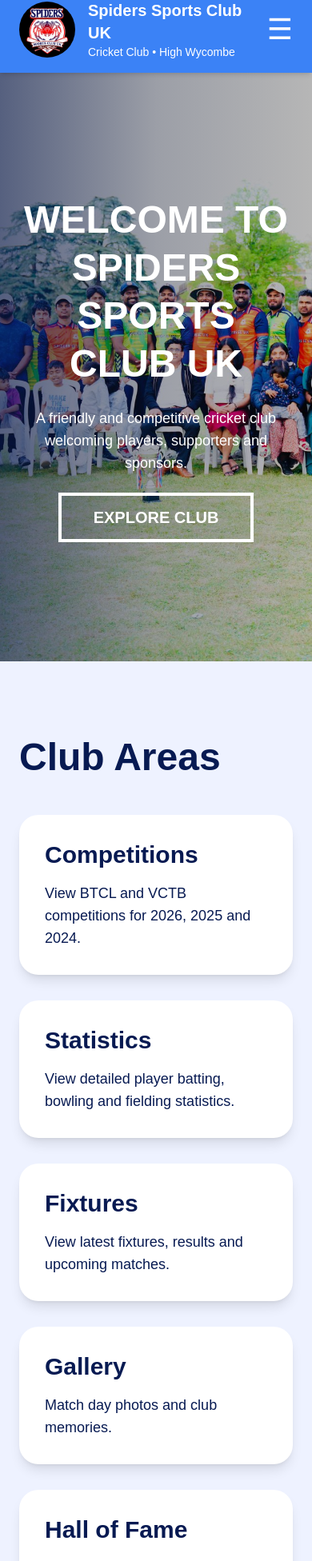
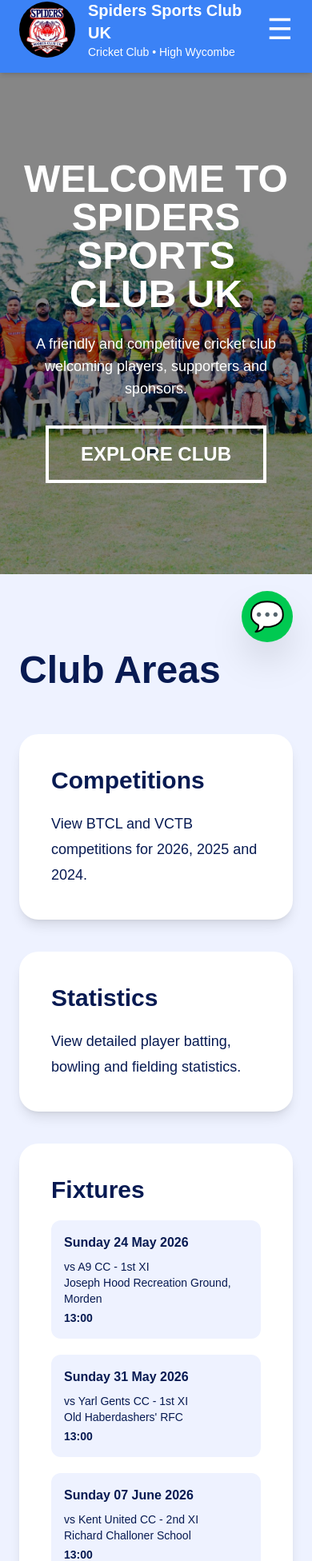
Before and after one commit to thanusan97-blip/spiders-cricket-club, a Next.js app: page / in a window 390 px wide. Shown: the part 17-1969 px from the top of the page at 80% size. Built offline with nearby package versions, Linux system fonts and the light colour scheme.

Commit message:
Updated homepage with fixtures and team section

```diff
--- a/app/page.tsx
+++ b/app/page.tsx
@@ -4,7 +4,31 @@ import { useEffect, useState } from "react";
 import Link from "next/link";
 import Image from "next/image";
 
-const sliderImages = ["/gallery/photo1.jpeg", "/gallery/photo2.jpeg"];
+const sliderImages = [
+  "/gallery/photo1.jpeg",
+  "/gallery/photo2.jpeg",
+];
+
+const fixtures = [
+  {
+    date: "Sunday 24 May 2026",
+    opponent: "A9 CC - 1st XI",
+    venue: "Joseph Hood Recreation Ground, Morden",
+    time: "13:00",
+  },
+  {
+    date: "Sunday 31 May 2026",
+    opponent: "Yarl Gents CC - 1st XI",
+    venue: "Old Haberdashers' RFC",
+    time: "13:00",
+  },
+  {
+    date: "Sunday 07 June 2026",
+    opponent: "Kent United CC - 2nd XI",
+    venue: "Richard Challoner School",
+    time: "13:00",
+  },
+];
 
 export default function HomePage() {
   const [menuOpen, setMenuOpen] = useState(false);
@@ -23,7 +47,6 @@ export default function HomePage() {
       {/* TOP BAR */}
       <header className="fixed top-0 z-50 w-full bg-[#3b82f6] shadow-md">
         <div className="mx-auto flex max-w-7xl items-center justify-between px-6 py-4">
-          {/* LOGO */}
           <div className="flex items-center gap-4">
             <Image
               src="/logo.png"
@@ -37,6 +60,7 @@ export default function HomePage() {
               <h1 className="text-xl font-bold text-white md:text-3xl">
                 Spiders Sports Club UK
               </h1>
+
               <p className="text-sm text-white">
                 Cricket Club • High Wycombe
               </p>
@@ -49,12 +73,13 @@ export default function HomePage() {
             <Link href="/competitions">Competitions</Link>
             <Link href="/statistics">Statistics</Link>
             <Link href="/fixtures">Fixtures</Link>
+            <Link href="/team">Team</Link>
             <Link href="/gallery">Gallery</Link>
             <a href="#sponsors">Sponsors</a>
             <a href="#contact">Contact</a>
           </nav>
 
-          {/* MOBILE BUTTON */}
+          {/* MOBILE MENU BUTTON */}
           <button
             className="text-4xl text-white md:hidden"
             onClick={() => setMenuOpen(!menuOpen)}
@@ -70,16 +95,29 @@ export default function HomePage() {
               Home
             </a>
 
-            <Link href="/competitions" onClick={() => setMenuOpen(false)}>
+            <Link
+              href="/competitions"
+              onClick={() => setMenuOpen(false)}
+            >
               Competitions
             </Link>
 
-            <Link href="/statistics" onClick={() => setMenuOpen(false)}>
+            <Link
+              href="/statistics"
+              onClick={() => setMenuOpen(false)}
+            >
               Statistics
             </Link>
 
-            <Link href="/fixtures" onClick={() => setMenuOpen(false)}>
+            <Link
+              href="/fixtures"
+              onClick={() => setMenuOpen(false)}
+            >
               Fixtures
+            </Link>
+
+            <Link href="/team" onClick={() => setMenuOpen(false)}>
+              Team
             </Link>
 
             <Link href="/gallery" onClick={() => setMenuOpen(false)}>
@@ -97,35 +135,33 @@ export default function HomePage() {
         )}
       </header>
 
-      {/* AUTO IMAGE SLIDER HERO */}
-      <section className="relative flex h-screen items-center justify-center overflow-hidden pt-24">
-        {sliderImages.map((image, index) => (
-          <div
-            key={image}
-            className={`absolute inset-0 bg-cover bg-center transition-opacity duration-1000 ${
-              index === currentImage ? "opacity-100" : "opacity-0"
-            }`}
-            style={{ backgroundImage: `url('${image}')` }}
-          />
-        ))}
+      {/* HERO SLIDER */}
+      <section className="relative mt-[102px] h-[75vh] overflow-hidden">
+        <Image
+          src={sliderImages[currentImage]}
+          alt="Club Image"
+          fill
+          priority
+          className="object-cover transition-all duration-1000"
+        />
 
-        <div className="absolute inset-0 bg-black/25" />
-        <div className="absolute inset-0 bg-gradient-to-r from-[#071a52]/55 via-[#071a52]/15 to-transparent" />
+        <div className="absolute inset-0 bg-black/45" />
 
-        <div className="relative z-10 max-w-5xl px-6 text-center text-white">
-          <h1 className="mb-6 text-5xl font-extrabold leading-tight md:text-7xl">
-            WELCOME TO <br />
+        <div className="absolute inset-0 flex flex-col items-center justify-center px-6 text-center text-white">
+          <h2 className="max-w-5xl text-5xl font-extrabold md:text-7xl">
+            WELCOME TO
+            <br />
             SPIDERS SPORTS CLUB UK
-          </h1>
+          </h2>
 
-          <p className="mx-auto mb-10 max-w-3xl text-lg md:text-2xl">
+          <p className="mt-6 max-w-3xl text-lg md:text-2xl">
             A friendly and competitive cricket club welcoming players,
             supporters and sponsors.
           </p>
 
           <a
             href="#club"
-            className="border-4 border-white px-10 py-4 text-xl font-bold transition hover:bg-white hover:text-[#071a52]"
+            className="mt-8 border-4 border-white px-10 py-4 text-2xl font-bold transition hover:bg-white hover:text-[#071a52]"
           >
             EXPLORE CLUB
           </a>
@@ -135,56 +171,85 @@ export default function HomePage() {
       {/* CLUB AREAS */}
       <section id="club" className="px-6 py-24">
         <div className="mx-auto max-w-7xl">
-          <h2 className="mb-12 text-5xl font-extrabold">Club Areas</h2>
+          <h2 className="mb-14 text-5xl font-extrabold md:text-6xl">
+            Club Areas
+          </h2>
 
-          <div className="grid gap-8 md:grid-cols-2 lg:grid-cols-5">
+          <div className="grid gap-10 md:grid-cols-2 xl:grid-cols-5">
+            {/* COMPETITIONS */}
             <Link
               href="/competitions"
-              className="rounded-3xl bg-white p-8 shadow-lg transition hover:-translate-y-2 hover:shadow-2xl"
+              className="rounded-3xl bg-white p-10 shadow-lg transition hover:-translate-y-2 hover:shadow-2xl"
             >
-              <h3 className="mb-4 text-3xl font-bold">Competitions</h3>
-              <p className="text-lg">
+              <h3 className="mb-5 text-3xl font-bold">Competitions</h3>
+
+              <p className="text-lg leading-8">
                 View BTCL and VCTB competitions for 2026, 2025 and 2024.
               </p>
             </Link>
 
+            {/* STATISTICS */}
             <Link
               href="/statistics"
-              className="rounded-3xl bg-white p-8 shadow-lg transition hover:-translate-y-2 hover:shadow-2xl"
+              className="rounded-3xl bg-white p-10 shadow-lg transition hover:-translate-y-2 hover:shadow-2xl"
             >
-              <h3 className="mb-4 text-3xl font-bold">Statistics</h3>
-              <p className="text-lg">
+              <h3 className="mb-5 text-3xl font-bold">Statistics</h3>
+
+              <p className="text-lg leading-8">
                 View detailed player batting, bowling and fielding statistics.
               </p>
             </Link>
 
+            {/* FIXTURES */}
             <Link
               href="/fixtures"
-              className="rounded-3xl bg-white p-8 shadow-lg transition hover:-translate-y-2 hover:shadow-2xl"
+              className="rounded-3xl bg-white p-10 shadow-lg transition hover:-translate-y-2 hover:shadow-2xl"
             >
-              <h3 className="mb-4 text-3xl font-bold">Fixtures</h3>
-              <p className="text-lg">
-                View latest fixtures, results and upcoming matches.
+              <h3 className="mb-5 text-3xl font-bold">Fixtures</h3>
+
+              <div className="space-y-5">
+                {fixtures.map((fixture, index) => (
+                  <div
+                    key={index}
+                    className="rounded-xl bg-[#eef2ff] p-4"
+                  >
+                    <p className="font-bold">{fixture.date}</p>
+
+                    <p className="mt-2 text-sm">
+                      vs {fixture.opponent}
+                    </p>
+
+                    <p className="text-sm">{fixture.venue}</p>
+
+                    <p className="mt-1 text-sm font-semibold">
+                      {fixture.time}
+                    </p>
+                  </div>
+                ))}
+              </div>
+            </Link>
+
+            {/* TEAM */}
+            <Link
+              href="/team"
+              className="rounded-3xl bg-white p-10 shadow-lg transition hover:-translate-y-2 hover:shadow-2xl"
+            >
+              <h3 className="mb-5 text-3xl font-bold">Team</h3>
+
+              <p className="text-lg leading-8">
+                View team information, squad list and player profiles.
               </p>
             </Link>
 
+            {/* GALLERY */}
             <Link
               href="/gallery"
-              className="rounded-3xl bg-white p-8 shadow-lg transition hover:-translate-y-2 hover:shadow-2xl"
+              className="rounded-3xl bg-white p-10 shadow-lg transition hover:-translate-y-2 hover:shadow-2xl"
             >
-              <h3 className="mb-4 text-3xl font-bold">Gallery</h3>
-              <p className="text-lg">
+              <h3 className="mb-5 text-3xl font-bold">Gallery</h3>
+
+              <p className="text-lg leading-8">
                 Match day photos and club memories.
-              </p>
-            </Link>
-
-            <Link
-              href="/hall-of-fame"
-              className="rounded-3xl bg-white p-8 shadow-lg transition hover:-translate-y-2 hover:shadow-2xl"
-            >
-              <h3 className="mb-4 text-3xl font-bold">Hall of Fame</h3>
-              <p className="text-lg">
-                Top performers and club legends.
               </p>
             </Link>
           </div>
@@ -192,59 +257,78 @@ export default function HomePage() {
       </section>
 
       {/* SPONSORS */}
-      <section id="sponsors" className="bg-[#071a52] px-6 py-24 text-white">
+      <section
+        id="sponsors"
+        className="bg-[#071a52] px-6 py-24 text-white"
+      >
         <div className="mx-auto max-w-7xl">
-          <h2 className="mb-12 text-5xl font-extrabold">Sponsors</h2>
+          <h2 className="mb-14 text-5xl font-extrabold">Sponsors</h2>
 
           <div className="grid gap-8 md:grid-cols-2">
-            <div className="rounded-3xl bg-white p-10 text-center text-4xl font-bold text-[#071a52] shadow-xl">
-              KIWIKMART
+            <div className="flex items-center justify-center rounded-3xl bg-white p-10 shadow-xl">
+              <Image
+                src="/sponsors/kiwikmart.png"
+                alt="Kiwikmart"
+                width={260}
+                height={120}
+                className="object-contain"
+              />
             </div>
 
-            <div className="rounded-3xl bg-white p-10 text-center text-4xl font-bold text-[#071a52] shadow-xl">
-              Twenty 20 Estates
+            <div className="flex items-center justify-center rounded-3xl bg-white p-10 shadow-xl">
+              <Image
+                src="/sponsors/twenty20estates.png"
+                alt="Twenty20 Estates"
+                width={260}
+                height={120}
+                className="object-contain"
+              />
             </div>
           </div>
         </div>
       </section>
 
       {/* CONTACT */}
-      <section id="contact" className="bg-white px-6 py-24 text-[#071a52]">
-        <div className="mx-auto max-w-7xl text-center">
-          <h2 className="text-5xl font-extrabold">Contact Us</h2>
+      <section id="contact" className="bg-white px-6 py-24">
+        <div className="mx-auto max-w-4xl text-center">
+          <h2 className="mb-8 text-5xl font-extrabold">
+            Contact Us
+          </h2>
 
-          <p className="mx-auto mt-6 max-w-3xl text-xl text-slate-600">
-            Get in touch with Spiders Sports Club UK for matches, sponsorships,
-            memberships and general enquiries.
+          <p className="text-xl leading-9">
+            Interested in joining Spiders Sports Club UK or sponsoring
+            the club?
           </p>
 
-          <div className="mt-12 grid gap-8 md:grid-cols-3">
-            <div className="rounded-3xl bg-[#eef2ff] p-8 shadow-lg">
-              <h3 className="text-2xl font-bold">Email</h3>
-              <p className="mt-4 text-lg">spiderssportsclubuk@gmail.com</p>
-            </div>
-
-            <div className="rounded-3xl bg-[#eef2ff] p-8 shadow-lg">
-              <h3 className="text-2xl font-bold">Location</h3>
-              <p className="mt-4 text-lg">High Wycombe, UK</p>
-            </div>
-
-            <div className="rounded-3xl bg-[#eef2ff] p-8 shadow-lg">
-              <h3 className="text-2xl font-bold">Join Us</h3>
-              <p className="mt-4 text-lg">
-                Players and supporters are welcome.
-              </p>
-            </div>
+          <div className="mt-10 space-y-4 text-xl">
+            <p>📧 spiderssportsclubuk@gmail.com</p>
+            <p>📍 High Wycombe, United Kingdom</p>
           </div>
         </div>
       </section>
 
       {/* FOOTER */}
-      <footer className="bg-[#04113a] px-6 py-8 text-center text-white">
+      <footer className="bg-[#071a52] px-6 py-10 text-center text-white">
+        <div className="mb-6 flex justify-center gap-6 text-3xl">
+          <a href="#">📘</a>
+          <a href="#">📸</a>
+          <a href="#">▶️</a>
+          <a href="#">💬</a>
+        </div>
+
         <p className="text-lg">
           © 2026 Spiders Sports Club UK. All Rights Reserved.
         </p>
       </footer>
+
+      {/* WHATSAPP FLOATING BUTTON */}
+      <a
+        href="https://wa.me/447000000000"
+        target="_blank"
+        className="fixed bottom-6 right-6 z-50 flex h-16 w-16 items-center justify-center rounded-full bg-green-500 text-4xl text-white shadow-2xl transition hover:scale-110"
+      >
+        💬
+      </a>
     </main>
   );
 }
--- /dev/null
+++ b/app/team/page.tsx
@@ -0,0 +1,112 @@
+import Link from "next/link";
+import Image from "next/image";
+
+const players = [
+  "Haseeb Ali",
+  "Donald Croos",
+  "Thiruchselvam Arulprakash",
+  "Satheeshram Chandrasegarem",
+  "Prashant Gawali",
+  "Vithushan Jegatheeswaran",
+  "Piratheepan Kailayapillai",
+  "Manoj Krishnasamy",
+  "Kajendran Patkunarasa",
+  "Divakar Rajendiran",
+  "Jeevachandra Ramajayam",
+  "Birunthaban Selvakumar",
+  "Thanusan Shanthakumar",
+  "Sujanthiran Sritharan",
+  "Thakeesan Thiraviyarasa",
+  "Balaguru Thiruveragan",
+  "Dilrooban Yogarajah",
+  "Praveen Kumar Croos Anthonimuthu",
+  "Nirojan Arulnathan",
+  "Theepalaxshan Arunagiry",
+  "Ronald Ettienne",
+  "Premkumar Coonghe Juthathatheyhu",
+  "Prashanth Krishnakumar",
+  "Thinesh Param",
+  "Vijitharan Pulendran",
+  "Jeeva CR",
+  "Shuluckson Sathiyaseelan",
+  "Rexsan Shanthakumar",
+  "Dinesh Srikantharanganathan",
+  "Ajanthan Thiraviyarasa",
+  "Thuyarakan Thiraviyarasa",
+  "Vijitharan Vijayarathnam",
+];
+
+function slugify(name: string) {
+  return name.toLowerCase().replaceAll(" ", "-");
+}
+
+export default function TeamPage() {
+  return (
+    <main className="min-h-screen bg-[#eef2ff] text-[#071a52]">
+      <section className="bg-[#071a52] px-6 py-16 text-white">
+        <div className="mx-auto max-w-7xl">
+          <Link href="/" className="font-bold">← Back to Home</Link>
+          <h1 className="mt-8 text-6xl font-extrabold">Team Information</h1>
+        </div>
+      </section>
+
+      <section className="px-6 py-16">
+        <div className="mx-auto max-w-7xl rounded-3xl bg-white p-8 shadow-xl">
+          <div className="grid gap-8 md:grid-cols-3">
+            <Image
+              src="/gallery/photo2.jpeg"
+              alt="Team"
+              width={350}
+              height={250}
+              className="rounded-2xl object-cover"
+            />
+
+            <div className="md:col-span-2">
+              <h2 className="text-4xl font-extrabold">1st XI</h2>
+              <p className="mt-3 text-xl text-slate-600">
+                Spiders Sports Club UK
+              </p>
+
+              <div className="mt-8 grid gap-6 md:grid-cols-2">
+                <Info label="Player Type" value="Adult Men" />
+                <Info label="Manager" value="Thakeesan Thiraviyarasa" />
+                <Info label="Captain" value="Vijitharan Pulendran" />
+                <Info label="Club Email" value="spiderssportsclubuk@gmail.com" />
+              </div>
+            </div>
+          </div>
+        </div>
+      </section>
+
+      <section className="px-6 pb-20">
+        <div className="mx-auto max-w-7xl">
+          <h2 className="mb-8 text-5xl font-extrabold">Squad</h2>
+
+          <div className="grid gap-4 md:grid-cols-2">
+            {players.map((player) => (
+              <Link
+                key={player}
+                href={`/team/${slugify(player)}`}
+                className="flex items-center gap-4 rounded-xl bg-white p-4 font-bold text-blue-600 shadow transition hover:bg-[#071a52] hover:text-white"
+              >
+                <div className="flex h-14 w-14 items-center justify-center rounded-full bg-slate-300 text-xl">
+                  👤
+                </div>
+                {player}
+              </Link>
+            ))}
+          </div>
+        </div>
+      </section>
+    </main>
+  );
+}
+
+function Info({ label, value }: { label: string; value: string }) {
+  return (
+    <div>
+      <p className="font-bold">{label}</p>
+      <p className="mt-2 rounded-xl bg-[#eef2ff] p-4 text-lg">{value}</p>
+    </div>
+  );
+}
```
